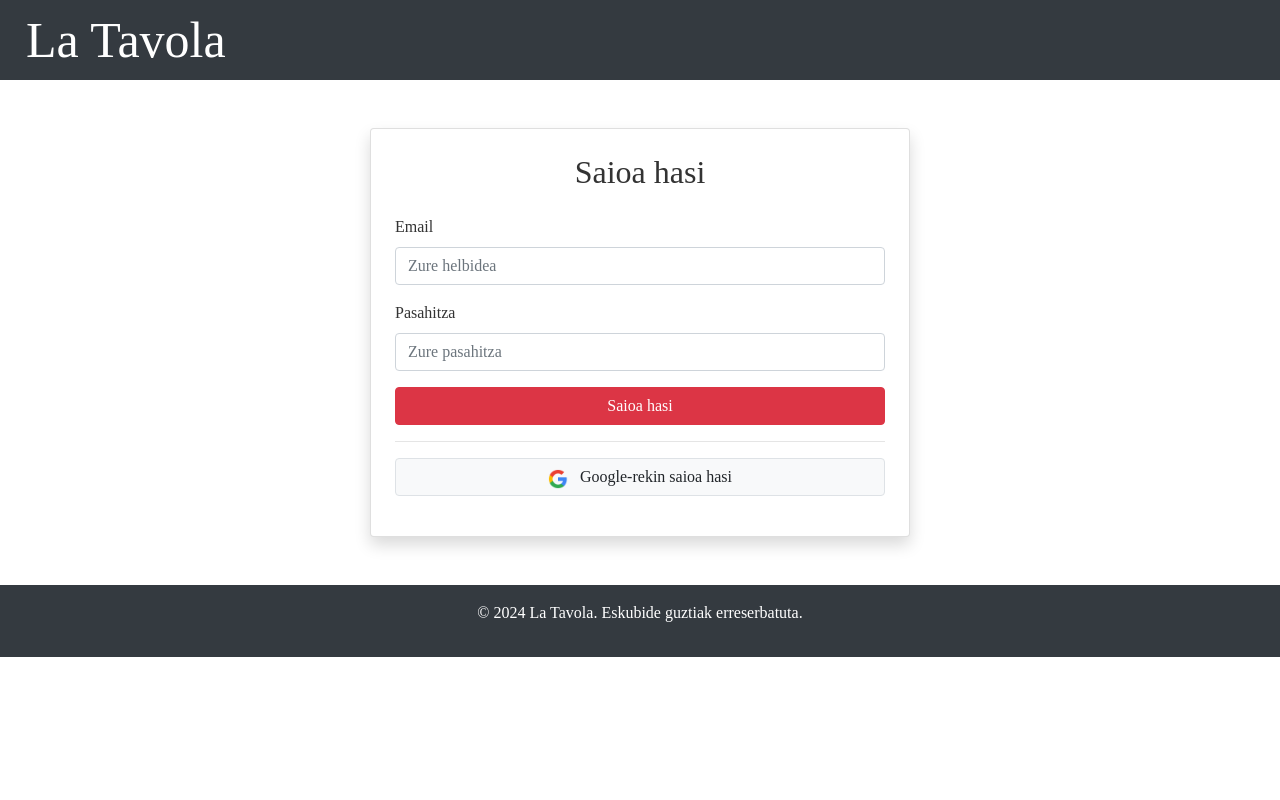
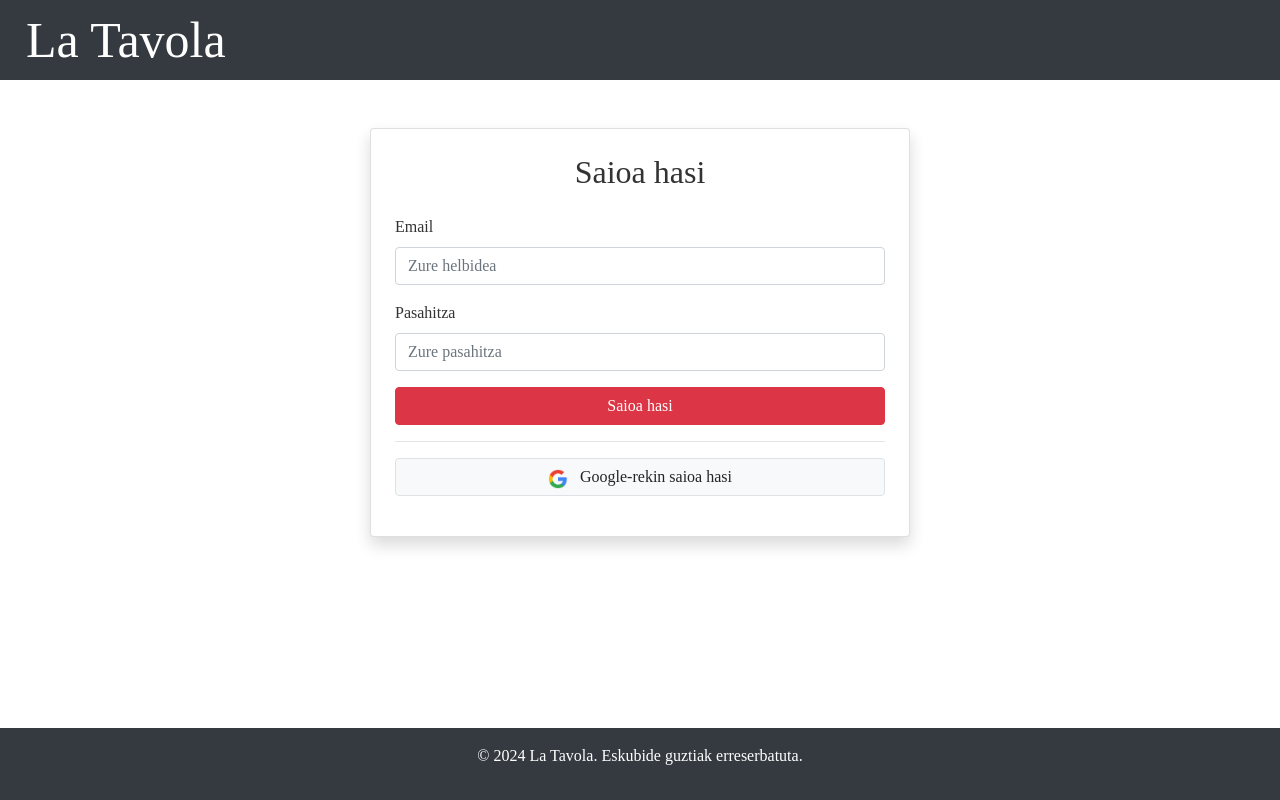
Before and after one commit to asierferrero/LaTavola, a Django app: page /login/ in a window 1280 px wide. Run offline with Django 5.2, Linux system fonts and the light colour scheme; some libraries are stand-ins or nearby versions.

Commit message:
fix (#17): footer beheko aldean mantendu

```diff
--- a/LaTavolaProiektua/LaTavolaAplikazioa/static/css/styles.css
+++ b/LaTavolaProiektua/LaTavolaAplikazioa/static/css/styles.css
@@ -46,6 +46,6 @@ body {
   margin-bottom: 2rem;
 }
 
-.login{
-    margin: 10px;
+.login {
+  margin: 10px;
 }
--- a/LaTavolaProiektua/LaTavolaAplikazioa/templates/base.html
+++ b/LaTavolaProiektua/LaTavolaAplikazioa/templates/base.html
@@ -7,7 +7,7 @@
     <link rel="stylesheet" type="text/css" href="../static/css/styles.css" />
   </head>
 
-  <body>
+  <body class="d-flex flex-column min-vh-100">
     <header class="header">
       <nav class="navbar navbar-expand navbar-dark bg-dark">
         <a class="navbar-brand" href="{% url 'home' %}">La Tavola</a>
@@ -19,9 +19,8 @@
         </div>
       </nav>
     </header>
-    <div>
+    <div class="flex-grow-1">
       {% block content %}
-
       {% endblock %}
     </div>
     <footer class="bg-dark text-white py-3">
```
